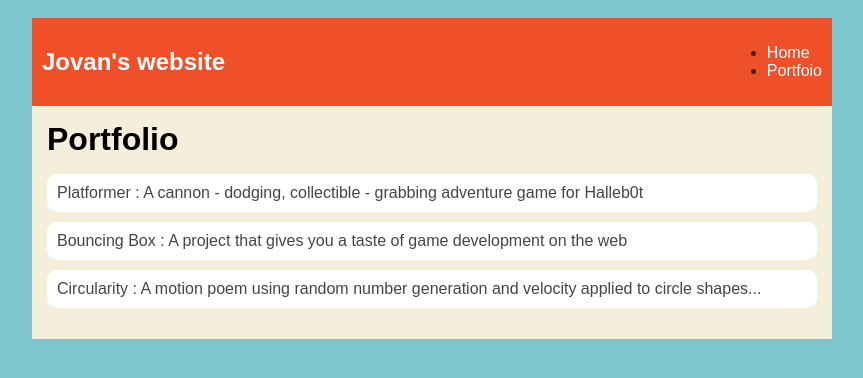
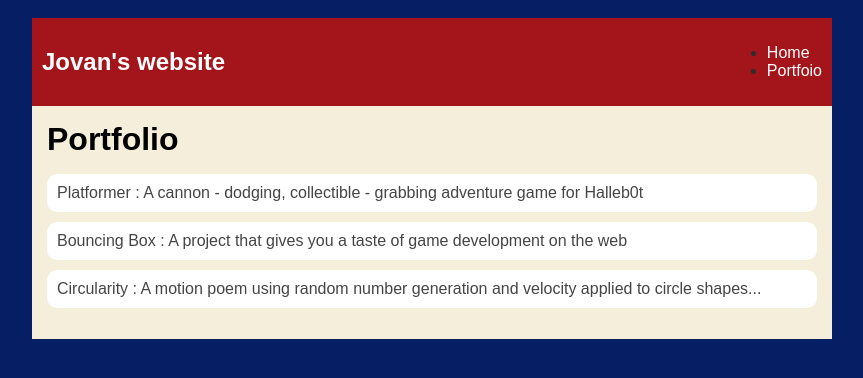
Before and after one commit to Jovan-Tucker/Jovan2079, a plain HTML site: page portfolio.html in a window 1280 px wide. Shown: the whole page, without its empty margins (208-1071 px from the left). Drawn offline with Linux system fonts and the light colour scheme.

Commit message:
pushing colors

```diff
--- a/portfolio.html
+++ b/portfolio.html
@@ -4,7 +4,7 @@
         <title>Jovan's website </title>
         <style>
             body {
-                background: rgb(125, 198, 205);
+                background: rgb(5, 30, 100);
                 color: rgb(45, 45, 45);
                 padding: 10px;
                 font-family: arial;
@@ -16,7 +16,7 @@
 
             /* navigation menu */
             nav {
-                background: rgb(239, 80, 41);
+                background: rgba(182, 20, 20, 0.904);
                margin: 0 auto;
                 display: flex;
                 padding: 10px;
```
Also changed, not shown: index.html (+4 -4 lines).
